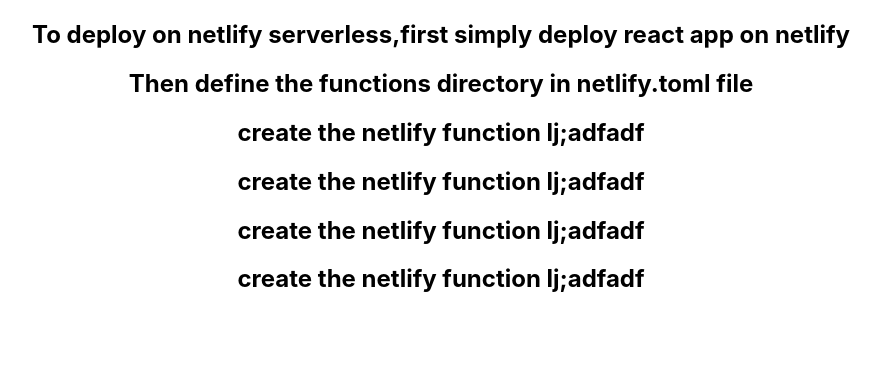
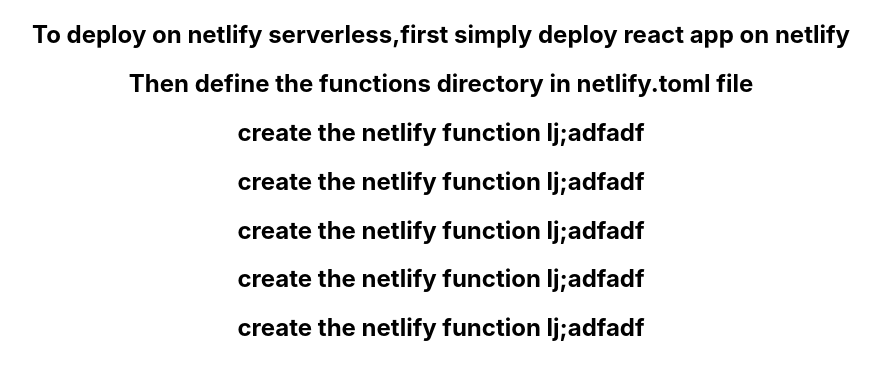
Before and after one commit to asad521/netlify-react-serverless, a React (Create React App) app: page / in a window 1280 px wide. Shown: the top 380 px of the page, without its empty margins (199-1080 px from the left). Built offline with nearby package versions, Linux system fonts and the light colour scheme.

Commit message:
netlify react app serverless

```diff
--- a/src/App.js
+++ b/src/App.js
@@ -24,6 +24,7 @@
     <h2>create the netlify function lj;adfadf</h2>
     <h2>create the netlify function lj;adfadf</h2>
     <h2>create the netlify function lj;adfadf</h2>
+    <h2>create the netlify function lj;adfadf</h2>
     {/* <h1>{state.message}</h1> */}
 
     </div>
```
Also changed, not shown: 1 other file (tests, documents, lock files or other folders).
